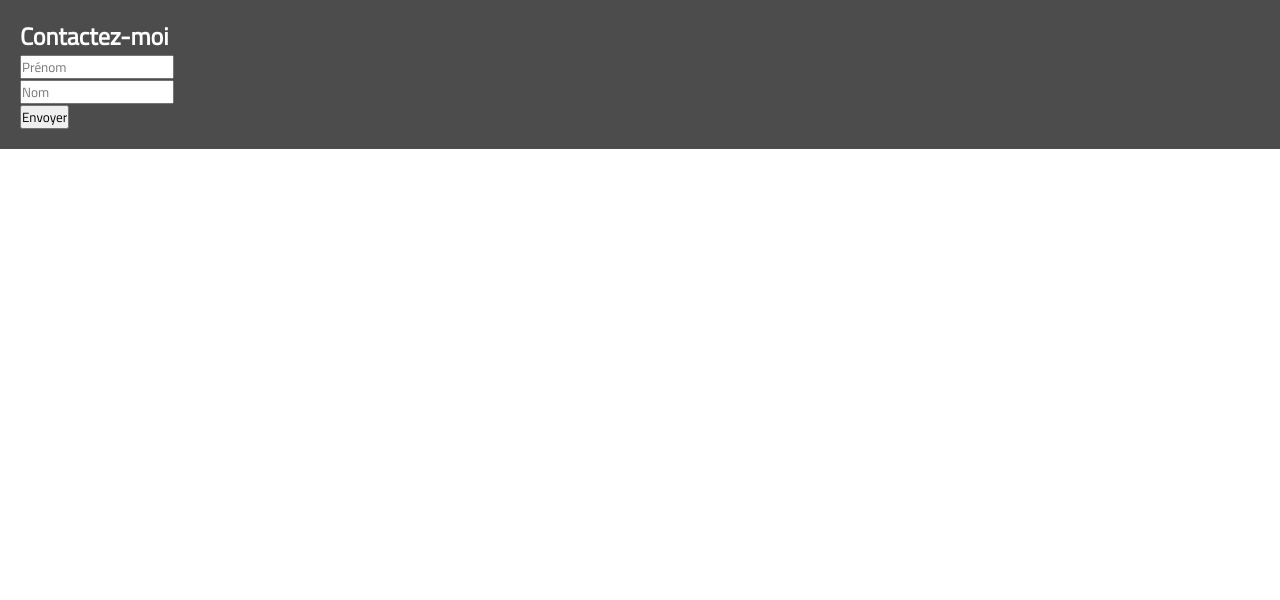
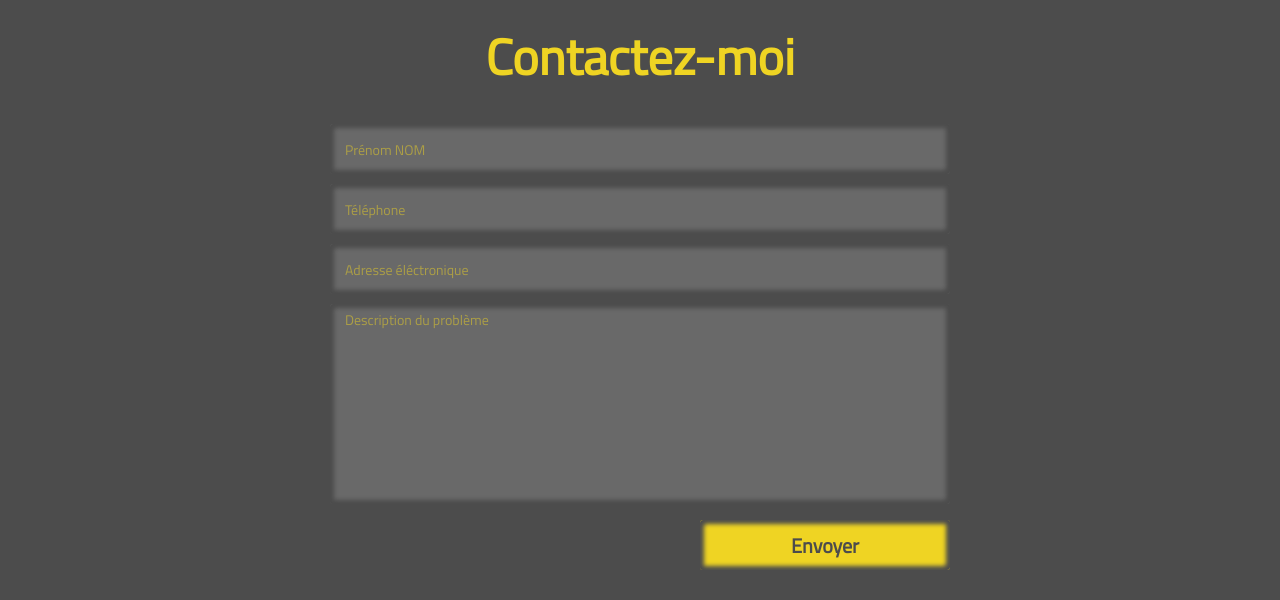
Before and after one commit to Altminis/mae, a plain HTML site: page index.html in a window 1280 px wide. Shown: the part 1552-2152 px from the top of the page. Before the commit the page ends 1701 px from the top, so only its background shows below. Drawn offline with Linux system fonts and the light colour scheme; some packages are replaced by stand-ins of ours.

Commit message:
mise en forme du formulaire

```diff
--- a/index.html
+++ b/index.html
@@ -84,15 +84,20 @@
 
                 </div>
                 <div class="form-group">
-                    <input type="text" id="fname" name="fname" placeholder="Prénom" checked>
+                    <input type="text" id="name" name="name" placeholder="Prénom NOM">
                 </div>
                 <div class="form-group">
-                    <input type="text" id="lname" name="lname" placeholder="Nom" checked>
+                    <input type="text" id="tel" name="tel" placeholder="Téléphone">
                 </div>
-                <div class="label-group">
+                <div class="form-group">
+                    <input type="text" id="email" name="email" placeholder="Adresse éléctronique">
+                </div>
+                <div class="form-group">
+                    <textarea rows="10" id="message" name="message" placeholder="Description du problème"></textarea>
+                </div>
+                <div class="form-group">
                     <input type="submit" value="Envoyer">
                 </div>
-
             </form>
         </section>
     </div>
--- a/style.css
+++ b/style.css
@@ -242,7 +242,57 @@ nav .logo{
 .form-contact {
     display: grid;
     justify-content: center;
-    grid-template-columns: 1fr;
+    grid-template-columns: minmax(50%, 500px);
+}
+
+.form-group:nth-last-child(1){
+    justify-self: right;
+}
+
+.form-contact h2{
+    color: var(--yellow);
+    font-size: 50px;
+    padding-bottom: 30px;
+    text-align: center;
+}
+
+.form-contact input, .form-contact textarea  {
+    width: 100%;
+    margin-bottom: 10px;
+    font-size: 14px;
+    height: 50px;
+    padding-left: 15px;
+    padding-right: 15px;
+    outline: none;
+    border-radius: 3px;
+    border: none;
+    background: var(--gray);
+    background: dimgray;
+    box-shadow: inset 4px 4px 4px var(--gray), inset -4px -4px 4px var(--gray);
+    color: white;
+
+}
+
+.form-contact input[type="submit"] {
+    padding-left: 15px;
+    padding-right: 15px;
+    min-width: 250px;
+    background-color: var(--yellow);
+    color: var(--gray);
+    font-weight: 900;
+    font-size: 20px;
+}
+
+.form-contact textarea {
+    min-height: 40px;
+    resize: none;
+    height: 200px;
+    padding-top: 5px;
+}
+
+.form-contact input::placeholder, .form-contact textarea::placeholder {
+    color: var(--yellow);
+    opacity: 0.5;
 }
 
 @media screen and (max-width: 1017px) {
@@ -258,3 +308,9 @@ nav .logo{
         grid-template-columns: 1fr;
     }
 }
+
+@media screen and (max-width: 480px) {
+    .form-group:nth-last-child(1){
+        justify-self: center;
+    }
+}
```
